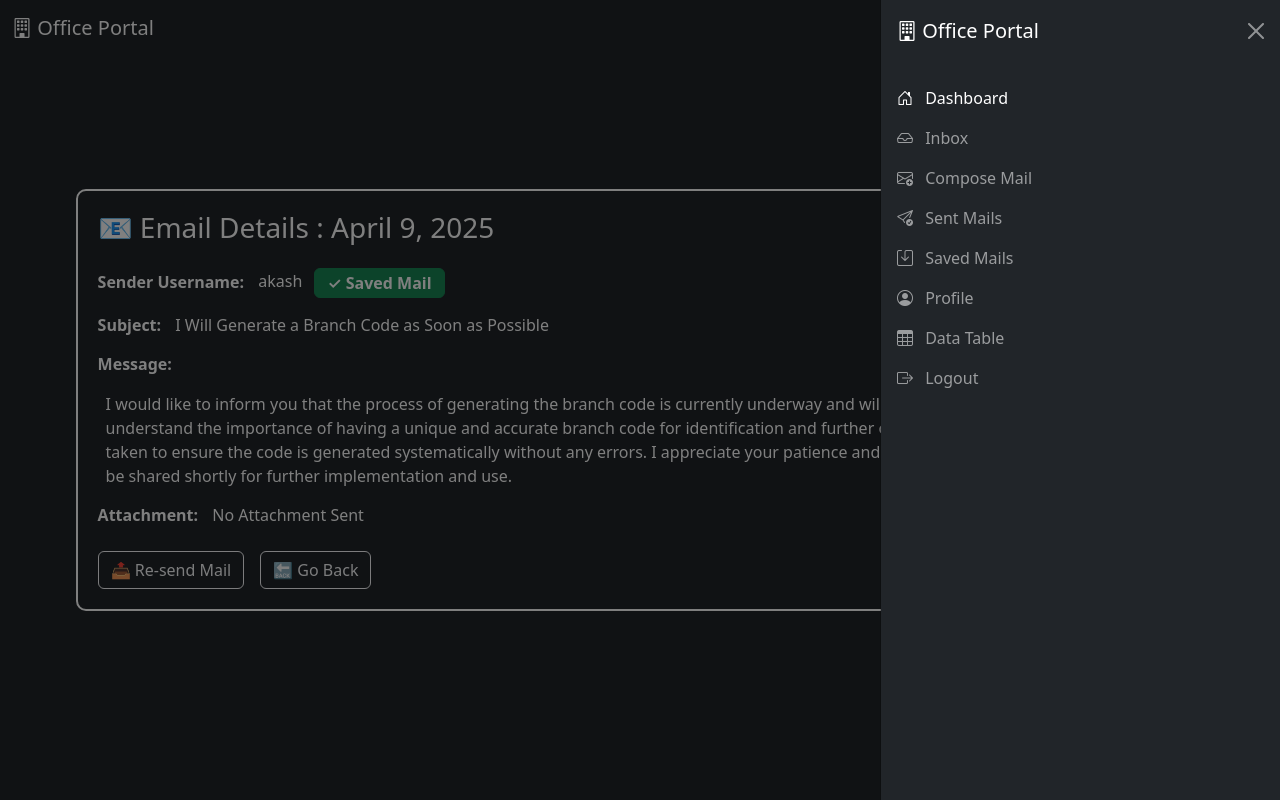
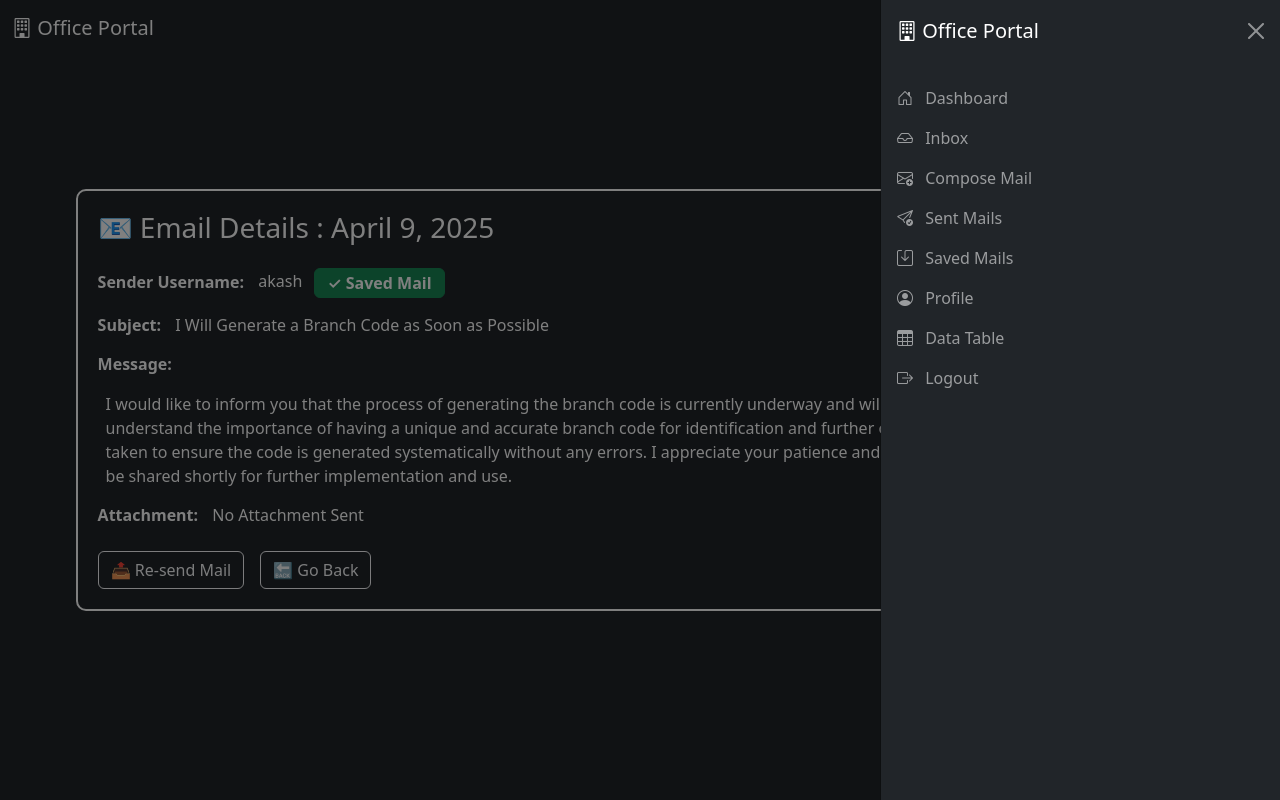
Before and after one commit to sureshdulupolai/Office_Project, a Django app: page /mail-open/4/1/ in a window 1280 px wide, after a click that opens the changed part. Run offline with Django 5.2, Linux system fonts and the light colour scheme; a user stored in the database is signed in; data comes from the database, SQL or seed files in the repository; both versions use the stored data as it was after the commit.

Commit message:
update navbar active path

```diff
--- a/templates/navbar.html
+++ b/templates/navbar.html
@@ -18,35 +18,35 @@
         <ul class="navbar-nav justify-content-end flex-grow-1 pe-3">
           {% if user.is_authenticated %}
             <li class="nav-item">
-              <a class="nav-link active" href="{% url 'home' %}"><i class="bi bi-house-door me-2"></i> Dashboard</a>
+              <a class="nav-link {% if request.path == '/' %}active{% endif %}" href="{% url 'home' %}"><i class="bi bi-house-door me-2"></i> Dashboard</a>
             </li>
             <li class="nav-item">
-              <a class="nav-link" href="{% url 'mail' %}"><i class="bi bi-inbox me-2"></i> Inbox</a>
+              <a class="nav-link {% if request.path == '/mail/' %}active{% endif %}" href="{% url 'mail' %}"><i class="bi bi-inbox me-2"></i> Inbox</a>
             </li>
             <li class="nav-item">
-              <a class="nav-link" href="{% url 'send' %}"><i class="bi bi-envelope-plus me-2"></i> Compose Mail</a>
+              <a class="nav-link {% if request.path == '/mail-send/' %}active{% endif %}" href="{% url 'send' %}"><i class="bi bi-envelope-plus me-2"></i> Compose Mail</a>
             </li>
             <li class="nav-item">
-              <a class="nav-link" href="{% url 'sendUs' %}"><i class="bi bi-send-check me-2"></i> Sent Mails</a>
+              <a class="nav-link {% if request.path == '/send-mail-to/' %}active{% endif %}" href="{% url 'sendUs' %}"><i class="bi bi-send-check me-2"></i> Sent Mails</a>
             </li>
             <li class="nav-item">
-              <a class="nav-link" href="{% url 'SaveMail' %}"><i class="bi bi-save me-2"></i> Saved Mails</a>
+              <a class="nav-link {% if request.path == '/save-mail/' %}active{% endif %}" href="{% url 'SaveMail' %}"><i class="bi bi-save me-2"></i> Saved Mails</a>
             </li>
             <li class="nav-item">
-              <a class="nav-link" href="{% url 'profile' user.id user.username 0 %}"><i class="bi bi-person-circle me-2"></i> Profile</a>
+              <a class="nav-link {% if '/profile/' in request.path %}active{% endif %}" href="{% url 'profile' user.id user.username 0 %}"><i class="bi bi-person-circle me-2"></i> Profile</a>
             </li>
             <li class="nav-item">
-              <a class="nav-link" href="{% url 'table' %}"><i class="bi bi-table me-2"></i> Data Table</a>
+              <a class="nav-link {% if request.path == '/user-table/' %}active{% endif %}" href="{% url 'table' %}"><i class="bi bi-table me-2"></i> Data Table</a>
             </li>
             <li class="nav-item">
               <a class="nav-link" href="{% url 'logout' %}"><i class="bi bi-box-arrow-right me-2"></i> Logout</a>
             </li>
           {% else %}
             <li class="nav-item">
-              <a class="nav-link" href="{% url 'signup' %}"><i class="bi bi-person-plus me-2"></i> Sign Up</a>
+              <a class="nav-link {% if request.path == '/user-signup/' %}active{% endif %}" href="{% url 'signup' %}"><i class="bi bi-person-plus me-2"></i> Sign Up</a>
             </li>
             <li class="nav-item">
-              <a class="nav-link" href="{% url 'login' %}"><i class="bi bi-box-arrow-in-right me-2"></i> Login</a>
+              <a class="nav-link {% if request.path == '/user-login/' %}active{% endif %}" href="{% url 'login' %}"><i class="bi bi-box-arrow-in-right me-2"></i> Login</a>
             </li>
           {% endif %}
         </ul>
```
Also changed, not shown: db.sqlite3, home/migrations/0010_categorygroupmodel_cgchartmodel_userofcgm.py (added), media/profile/my_photo_VfewGiP.jpeg (added).
